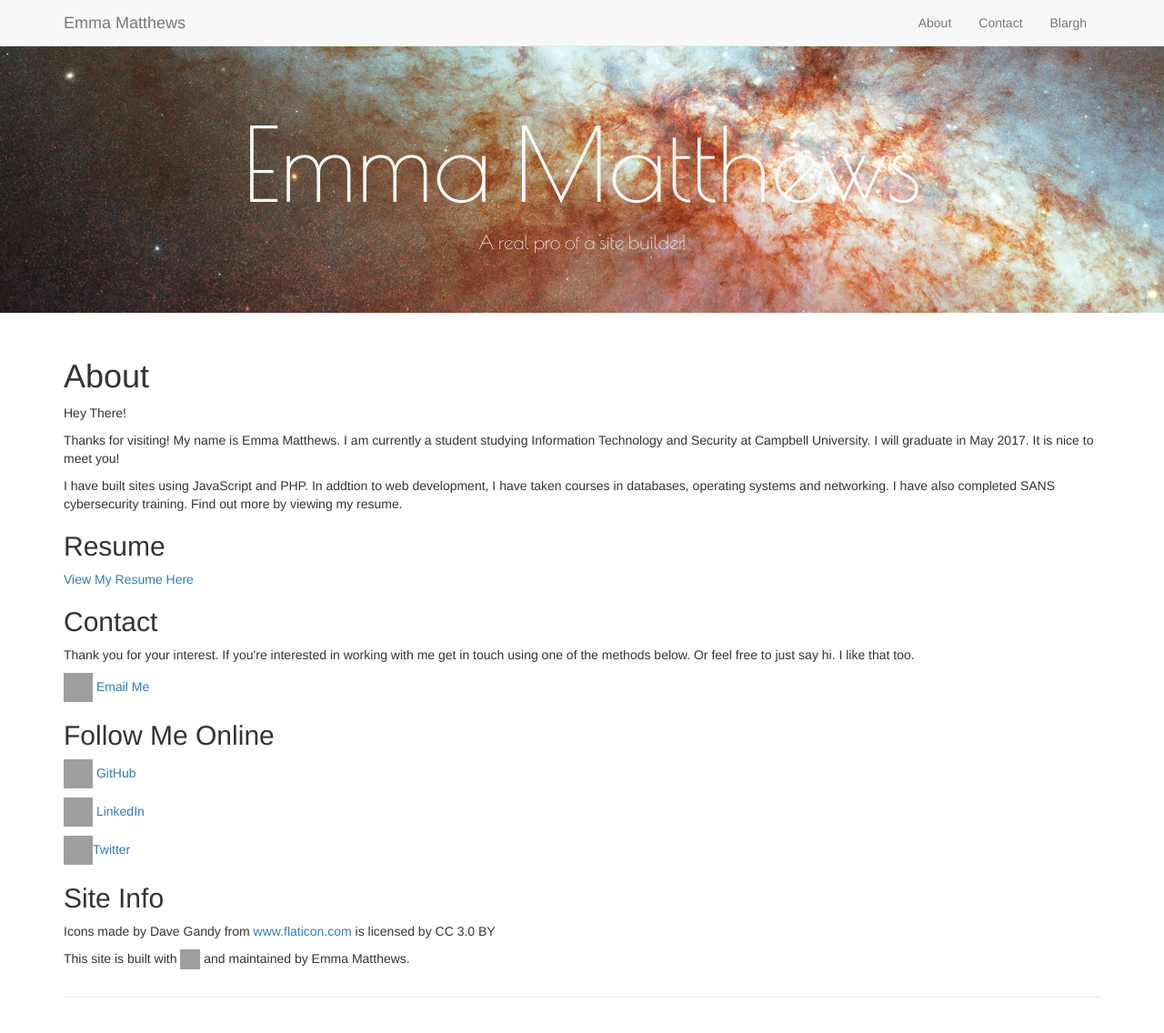
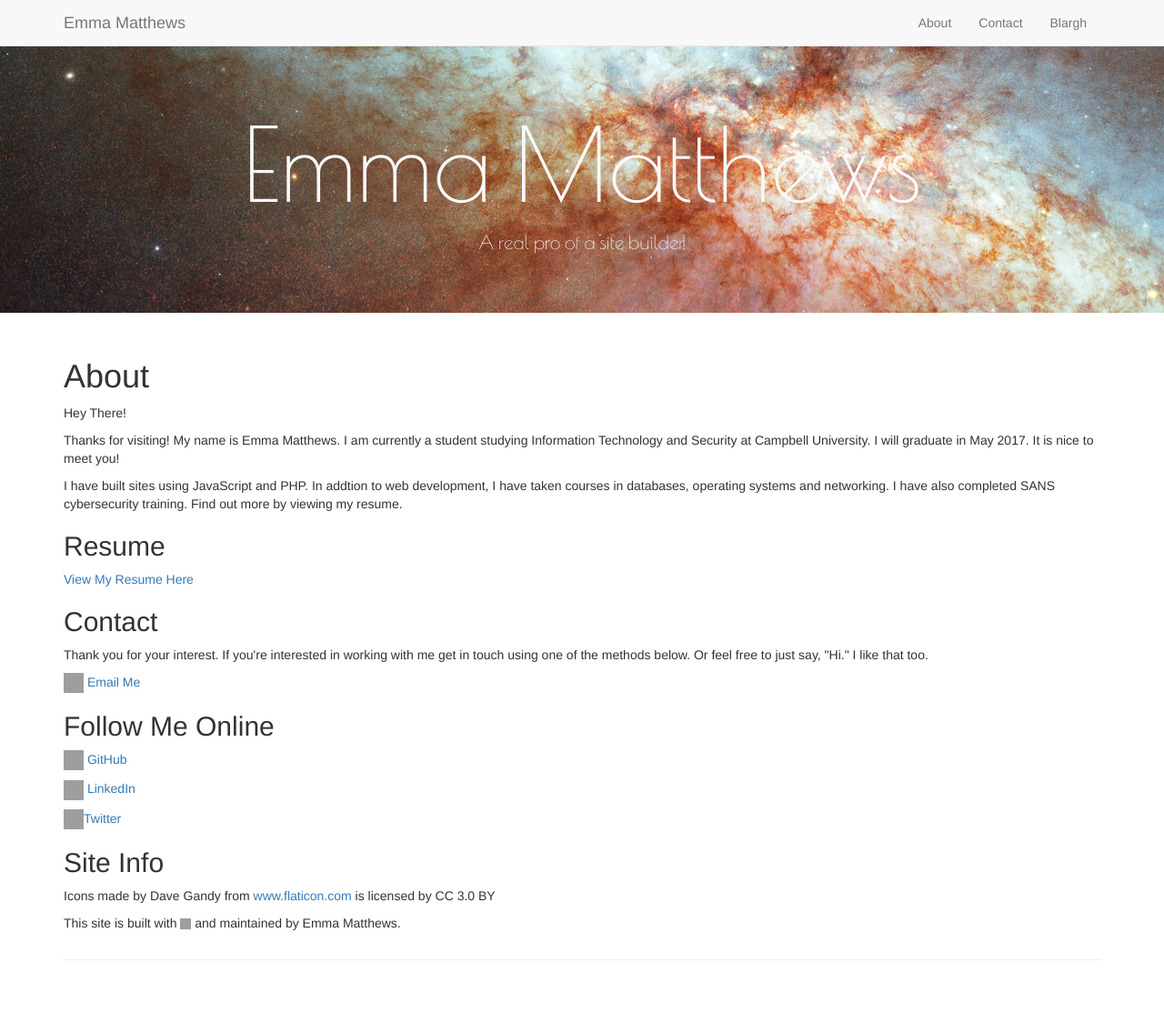
Before and after one commit to ejmatthews0606/ejmatthews0606.github.io, a Jekyll site: the page built from index.html, in a window 1280 px wide and 1137 px high. Shown: the whole window at 91% size. Built offline with Jekyll 4.4.1, drawn with Linux system fonts in a browser that asks for light colours; grey boxes are pictures that could not be loaded.

Commit message:
Update lorem.html

```diff
--- a/_includes/lorem.html
+++ b/_includes/lorem.html
@@ -9,16 +9,16 @@
 <p> <a href = "https://drive.google.com/file/d/0BxxKshQukDVSVDY5YjMydTlqU1E/view?usp=sharing"> View My Resume Here </a></p>
 
 <h2>Contact</h2>
-<p>Thank you for your interest. If you're interested in working with me get in touch using one of the methods below. Or feel free to just say hi. I like that too. </p>
+<p>Thank you for your interest. If you're interested in working with me get in touch using one of the methods below. Or feel free to just say, "Hi." I like that too. </p>
 
-<p> <img src="https://image.flaticon.com/icons/svg/133/133667.svg" alt="Email" height="32" width="32"> <a href="mailto:e.matthews584@gmail.com?" target="_top">Email Me</a></p>
+<p> <img src="https://image.flaticon.com/icons/svg/133/133667.svg" alt="Email" height="22" width="22"> <a href="mailto:e.matthews584@gmail.com?" target="_top">Email Me</a></p>
 
 <h2>Follow Me Online</h2>
-<p> <img src="https://image.flaticon.com/icons/svg/25/25231.svg" alt="Github" height="32" width="32"> <a href="https://github.com/ejmatthews0606">GitHub</a></p>
-<p> <img src="https://image.flaticon.com/icons/svg/174/174857.svg" alt="Linkedin" height="32" width="32"> <a href="https://www.linkedin.com/in/emily-matthews-51727a123/">LinkedIn</a></p>
-<p> <img src="https://image.flaticon.com/icons/svg/174/174876.svg" alt="Twitter" height="32" width="32"><a href="https://twitter.com/emma_joyjoy">Twitter</a></p>
+<p> <img src="https://image.flaticon.com/icons/svg/25/25231.svg" alt="Github" height="22" width="22"> <a href="https://github.com/ejmatthews0606">GitHub</a></p>
+<p> <img src="https://image.flaticon.com/icons/svg/174/174857.svg" alt="Linkedin" height="22" width="22"> <a href="https://www.linkedin.com/in/emily-matthews-51727a123/">LinkedIn</a></p>
+<p> <img src="https://image.flaticon.com/icons/svg/174/174876.svg" alt="Twitter" height="22" width="22"><a href="https://twitter.com/emma_joyjoy">Twitter</a></p>
 
 <h2>Site Info</h2>
 <p>Icons made by Dave Gandy from <a href = "httphttp://www.flaticon.com/">www.flaticon.com </a> is licensed by CC 3.0 BY </p>
 
-<p> This site is built with <img src="https://image.flaticon.com/icons/svg/126/126471.svg" alt="heart" height="22" width="22"> and maintained by Emma Matthews.</p>
+<p> This site is built with <img src="https://image.flaticon.com/icons/svg/126/126471.svg" alt="heart" height="12" width="12"> and maintained by Emma Matthews.</p>
```
